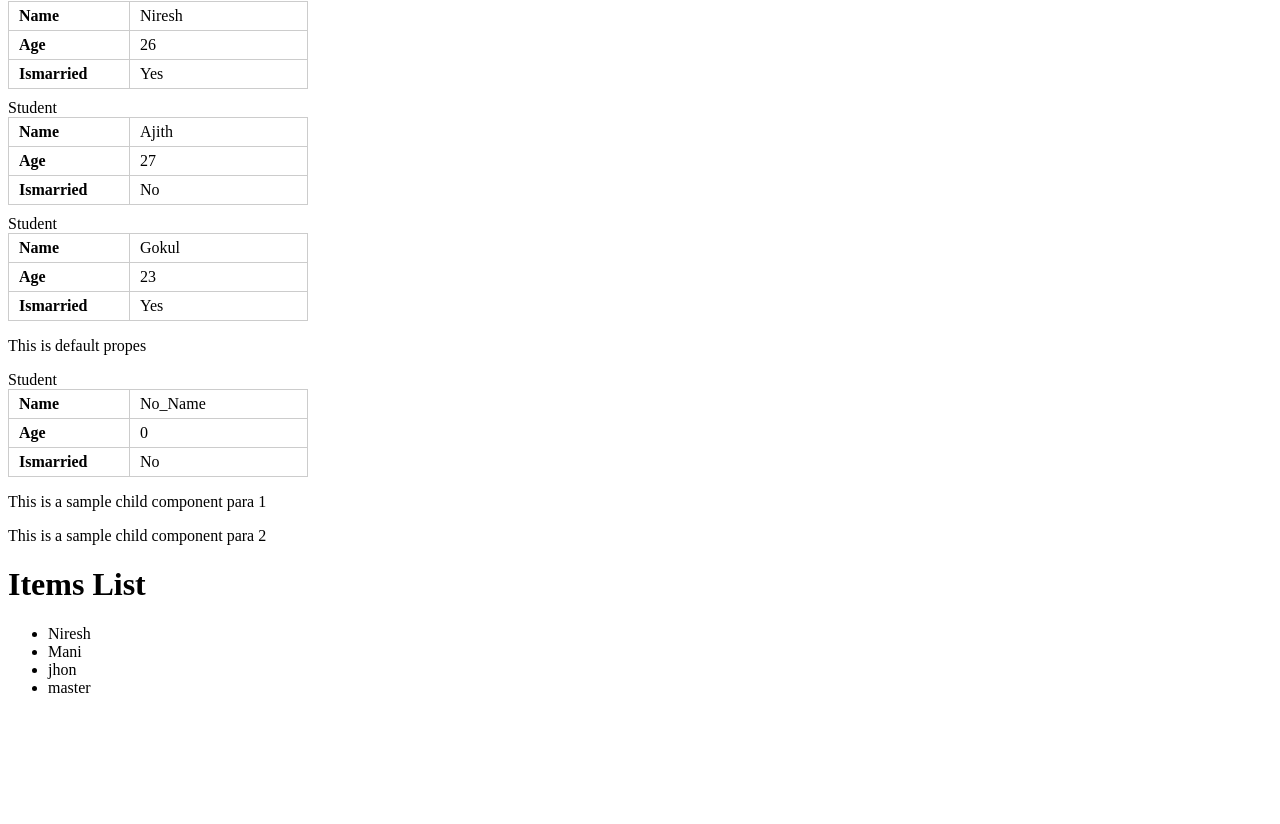
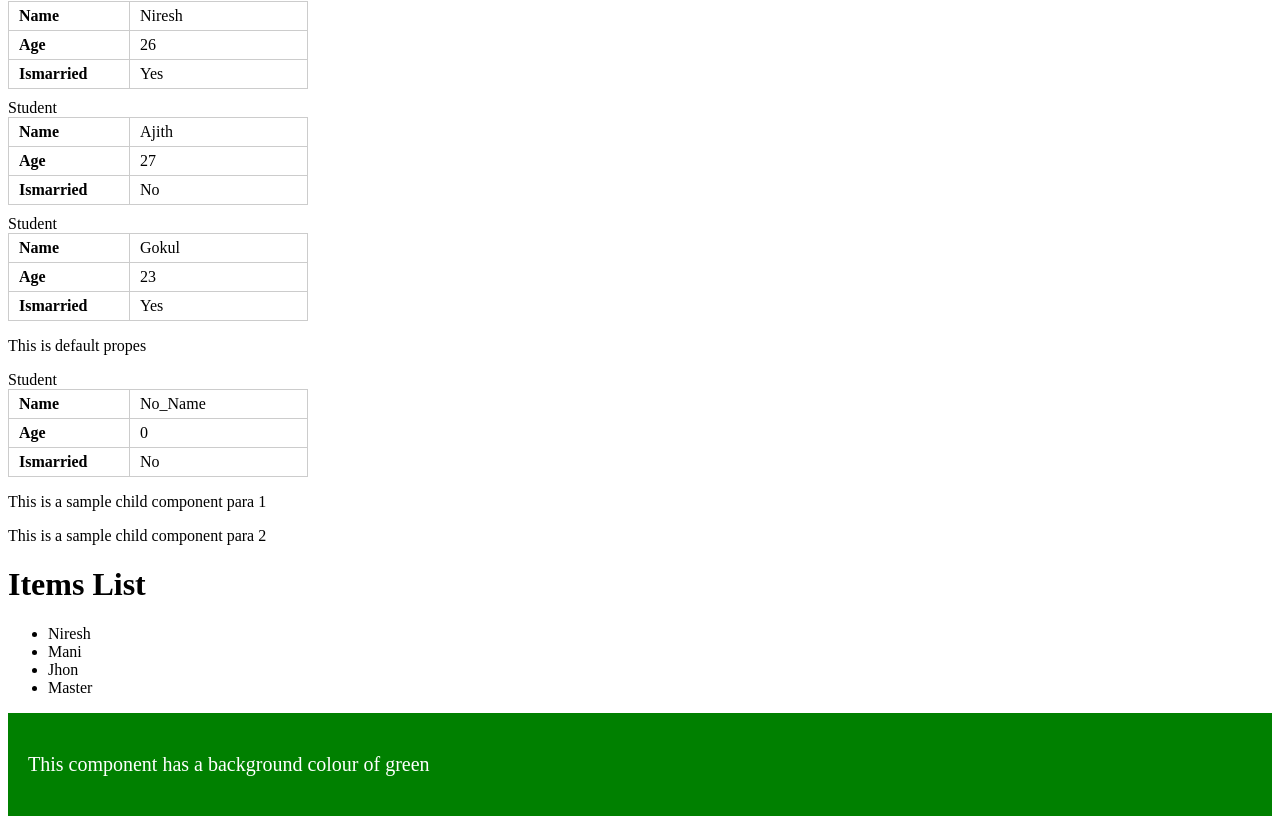
Before and after one commit to ANireshkumar/test, a React (Vite) app in the folder vite-project/: page / in a window 1280 px wide. Shown: the part 487-1311 px from the top of the page. Before the commit the page ends 1200 px from the top, so only its background shows below. Built offline with nearby package versions, Linux system fonts and the light colour scheme.

Commit message:
OneOF prototype : using the arry of data

```diff
--- a/vite-project/src/App.jsx
+++ b/vite-project/src/App.jsx
@@ -3,6 +3,7 @@
 import { ArraySample } from "./Components/ArraySample";
 import { ChildComponent } from "./Components/ChildComponent";
 import Header from "./Components/Header";
+import { OneofSample } from "./Components/OneofSample";
 import { Student } from "./Components/Student";
 import './Css/App.css'
 
@@ -14,8 +15,8 @@ function App() {
 const items = [
   {id:1 , name: "Niresh"},
   {id:2 , name: "Mani"},
-  {id:3 , name: "jhon"},
-  {id:4 , name: "master"},
+  {id:3 , name: "Jhon"},
+  {id:4 , name: "Master"},
 ]
 
 
@@ -43,6 +44,7 @@ const items = [
 </ChildComponent>
 
 <ArraySample items= {items}/>
+<OneofSample color ="green"/>
     </>
   );
 }
--- /dev/null
+++ b/vite-project/src/Components/OneofSample.jsx
@@ -0,0 +1,12 @@
+
+import PropTypes from "prop-types";
+export const OneofSample = (props) => {
+    const {color} = props;
+  return (
+    <div style = {{ backgroundColor: color, padding: "20px" , color:"white", fontSize:"20px"}}><p>This component has a background colour of {color}</p></div>
+  );
+};
+
+OneofSample.propTypes = {
+    color: PropTypes.oneOf(["red","green","blue"]).isRequired,
+};
```
